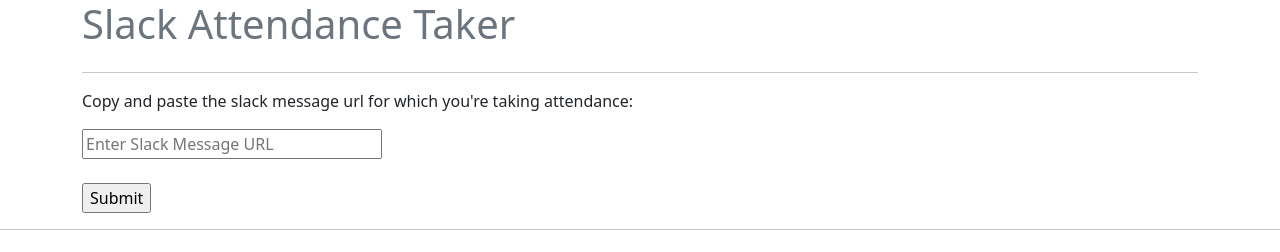
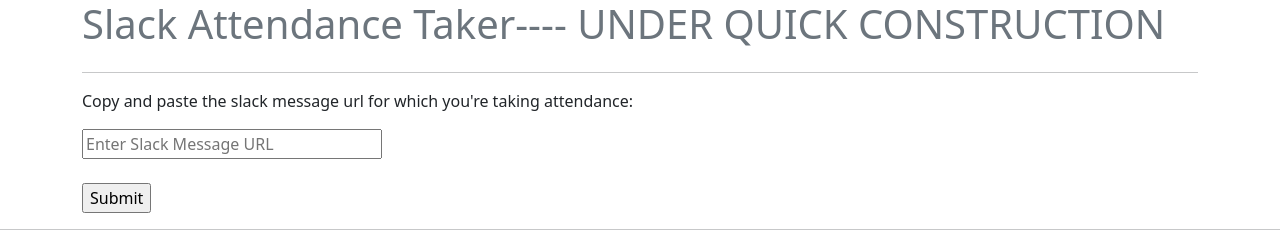
Before and after one commit to turingschool/slack_attendance_taker, a plain HTML site: page index.html in a window 1280 px wide. Drawn offline with nearby package versions, Linux system fonts and the light colour scheme.

Commit message:
Update index.html

```diff
--- a/index.html
+++ b/index.html
@@ -9,7 +9,7 @@
 <body>
     <div class="container">
         <div class="row">
-            <h1><span class="text-muted">Slack Attendance Taker</span></h1>
+            <h1><span class="text-muted">Slack Attendance Taker---- UNDER QUICK CONSTRUCTION</span></h1>
         </div>
         <hr/>
         <p>Copy and paste the slack message url for which you're taking attendance:</p>
```
